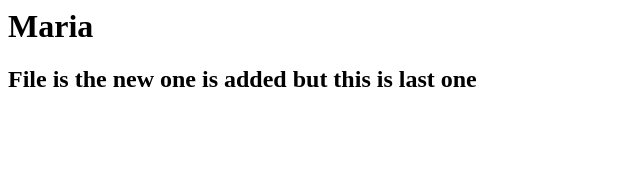
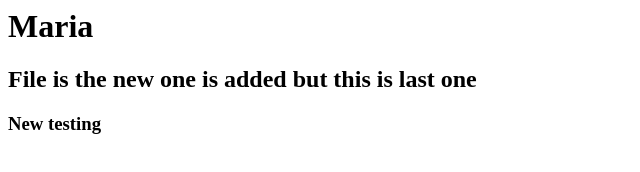
Before and after one commit to ddeepz25/mygitrepo, a plain HTML site: page index.html in a window 1280 px wide. Shown: the whole page, without its empty margins (0-640 px from the left). Drawn offline with Linux system fonts and the light colour scheme.

Commit message:
testing file

```diff
--- a/index.html
+++ b/index.html
@@ -2,5 +2,6 @@
 	<body>
 		<h1> Maria</h1>
 		<h2>File is the new one is added but this is last one</h2>
+		<h3>New testing</h3>
 	</body>
 </html>
```
